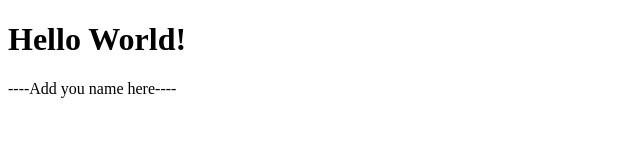
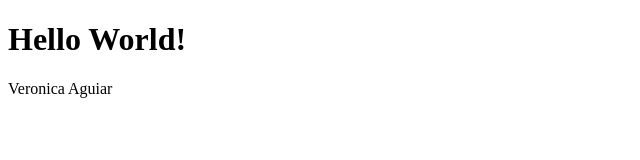
Before and after one commit to DS4200-S22/ic-01-veroaaguiar, a plain HTML site: page index.html in a window 1280 px wide. Shown: the full height of the page, 0-640 px from the left. Drawn offline with Linux system fonts and the light colour scheme.

Commit message:
Update index.html

```diff
--- a/index.html
+++ b/index.html
@@ -6,7 +6,7 @@
 
 <p>
 
-----Add you name here----
+Veronica Aguiar
 
 </p>
 
```
